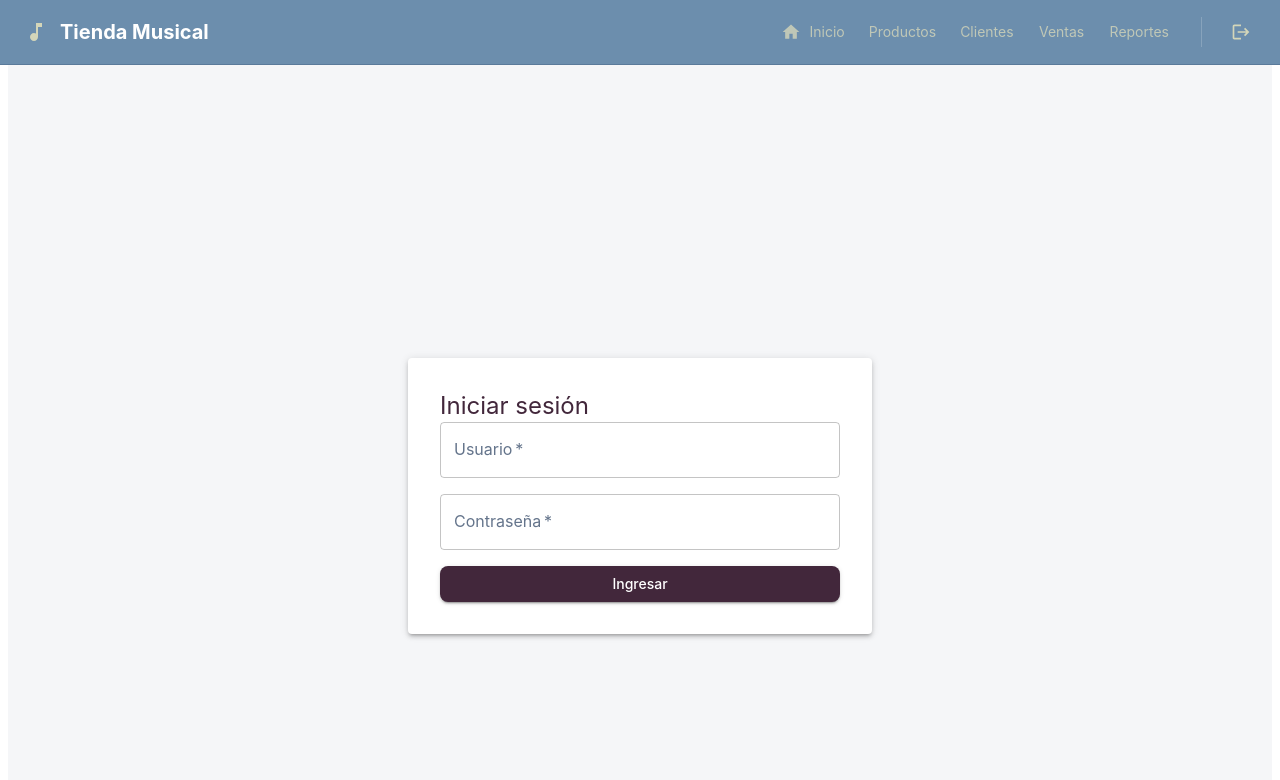
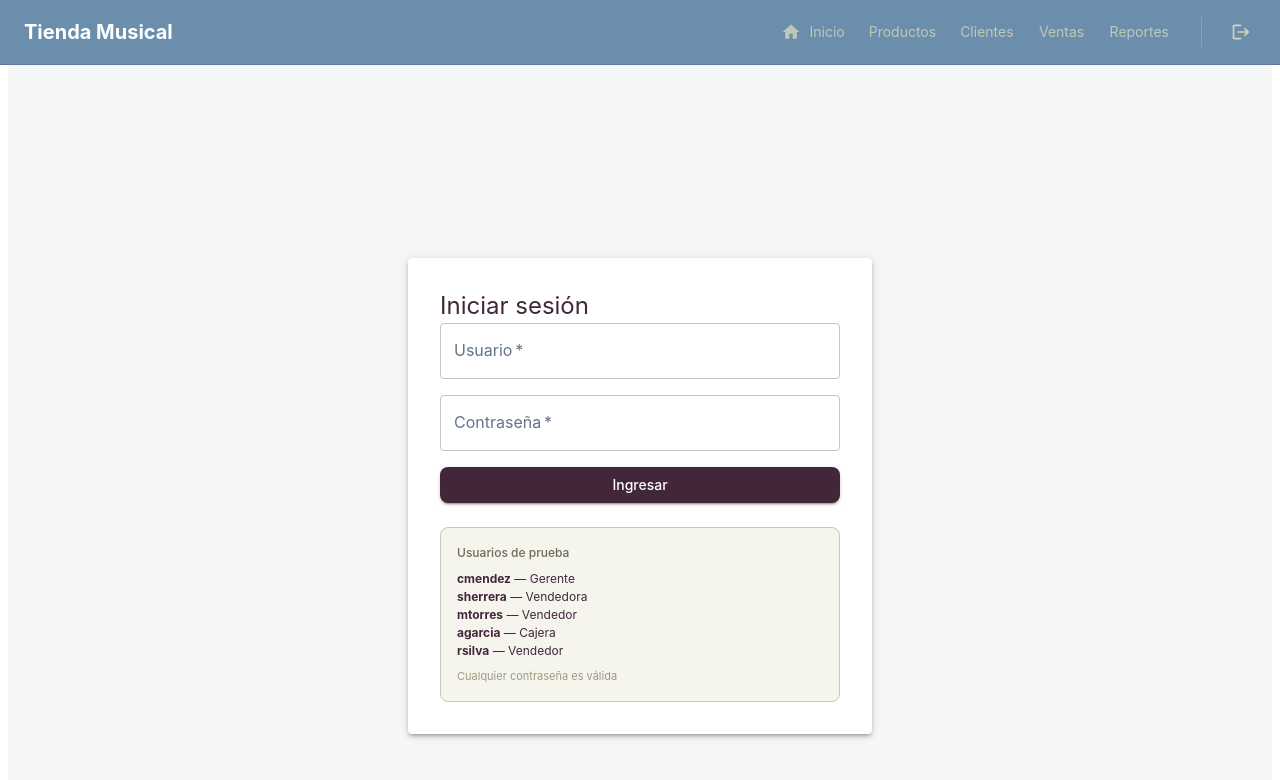
Before and after one commit to LuispeFigueroa/Proyecto2-Web, a React app in the folder frontend/: page /login in a window 1280 px wide. Shown: the top 780 px of the page. Built offline with nearby package versions, Linux system fonts and the light colour scheme; sample sign-in values are in the browser's storage; the HTML template or start-up script is replaced by a standard one.

Commit message:
ajustes de componentes para que sea responsibve

```diff
--- a/frontend/src/components/Navbar.jsx
+++ b/frontend/src/components/Navbar.jsx
@@ -1,11 +1,19 @@
-import { AppBar, Toolbar, Typography, Button, Box, IconButton, Tooltip } from '@mui/material'
+import { useState } from 'react'
+import {
+    AppBar, Toolbar, Typography, Button, Box, IconButton,
+    Tooltip, useMediaQuery, useTheme, Drawer, List,
+    ListItem, ListItemButton, ListItemText
+} from '@mui/material'
 import { Link, useLocation, useNavigate } from 'react-router-dom'
 import HomeIcon from '@mui/icons-material/Home'
 import LogoutIcon from '@mui/icons-material/Logout'
-import MusicNoteIcon from '@mui/icons-material/MusicNote'
+import MenuIcon from '@mui/icons-material/Menu'
 import { useAuth } from '../context/AuthContext'
 
 export default function Navbar() {
+    const theme = useTheme()
+    const isMobile = useMediaQuery(theme.breakpoints.down('md'))
+    const [drawerOpen, setDrawerOpen] = useState(false)
     const location = useLocation()
     const navigate = useNavigate()
     const { user, logout } = useAuth()
@@ -26,17 +34,38 @@ export default function Navbar() {
     return (
         <AppBar position="fixed" sx={{ bgcolor: '#6C8EAD', borderBottom: '1px solid #5a7a9a', boxShadow: 'none' }}>
             <Toolbar>
-                <Box
-                    component={Link}
-                    to="/"
-                    sx={{ display: 'flex', alignItems: 'center', gap: 1, textDecoration: 'none', flexGrow: 1 }}
-                >
-                    <MusicNoteIcon sx={{ color: '#D4D6B9', mr: 0.5 }} />
+                <Box component={Link} to="/"
+                    sx={{ display: 'flex', alignItems: 'center', gap: 1, textDecoration: 'none', flexGrow: 1 }}>
                     <Typography variant="h6" sx={{ color: '#ffffff', fontWeight: 700 }}>
                         Tienda Musical
                     </Typography>
                 </Box>
 
+                {isMobile ? (
+                    <>
+                        <IconButton onClick={() => setDrawerOpen(true)} sx={{ color: '#ffffff' }}>
+                            <MenuIcon />
+                        </IconButton>
+                        <Drawer anchor="right" open={drawerOpen} onClose={() => setDrawerOpen(false)}>
+                            <List sx={{ width: 220, pt: 2 }}>
+                                {links.map(link => (
+                                    <ListItem key={link.to} disablePadding>
+                                        <ListItemButton component={Link} to={link.to} onClick={() => setDrawerOpen(false)}>
+                                            <ListItemText primary={link.label} />
+                                        </ListItemButton>
+                                    </ListItem>
+                                ))}
+                                {user && (
+                                    <ListItem disablePadding>
+                                        <ListItemButton onClick={handleLogout}>
+                                            <ListItemText primary="Cerrar sesión" />
+                                        </ListItemButton>
+                                    </ListItem>
+                                )}
+                            </List>
+                        </Drawer>
+                    </>
+                ) : (
                     <Box sx={{ display: 'flex', gap: 1, alignItems: 'center' }}>
                         {links.map(link => (
                             <Button
@@ -54,7 +83,6 @@ export default function Navbar() {
                                 {link.label}
                             </Button>
                         ))}
-
                         {user && (
                             <Box sx={{ display: 'flex', alignItems: 'center', gap: 1, ml: 2, pl: 2, borderLeft: '1px solid #ffffff30' }}>
                                 <Typography sx={{ color: '#D4D6B9', fontSize: 13 }}>
@@ -68,6 +96,7 @@ export default function Navbar() {
                             </Box>
                         )}
                     </Box>
+                )}
             </Toolbar>
         </AppBar>
     )
--- a/frontend/src/pages/Clientes.jsx
+++ b/frontend/src/pages/Clientes.jsx
@@ -94,7 +94,7 @@ export default function Clientes() {
                 </Button>
             </Box>
 
-            <TableContainer component={Paper} elevation={0} sx={{ border: '1px solid', borderColor: 'divider', borderRadius: 2 }}>
+            <TableContainer component={Paper} elevation={0} sx={{ border: '1px solid', borderColor: 'divider', borderRadius: 3, overflowX: 'auto' }}>
                 <Table>
                     <TableHead>
                         <TableRow>
--- a/frontend/src/pages/Home.jsx
+++ b/frontend/src/pages/Home.jsx
@@ -68,7 +68,7 @@ export default function Home() {
             {/* Botones de acción */}
             <Grid container spacing={2} sx={{ mb: 4 }}>
                 {actions.map(action => (
-                    <Grid item xs={4} key={action.label}>
+                    <Grid item xs={12} sm={4} key={action.label}>
                         <Paper
                             onClick={() => navigate(action.path)}
                             elevation={0}
@@ -123,7 +123,7 @@ export default function Home() {
                 </Typography>
             </Box>
 
-            <TableContainer component={Paper} elevation={0} sx={{ border: '1px solid', borderColor: 'divider', borderRadius: 2 }}>
+            <TableContainer component={Paper} elevation={0} sx={{ border: '1px solid', borderColor: 'divider', borderRadius: 3, overflowX: 'auto' }}>
                 <Table size="small">
                     <TableHead>
                         <TableRow>
--- a/frontend/src/pages/Login.jsx
+++ b/frontend/src/pages/Login.jsx
@@ -52,6 +52,25 @@ export default function Login() {
                         {loading ? 'Ingresando...' : 'Ingresar'}
                     </Button>
                 </Box>
+                <Box sx={{ mt: 3, p: 2, bgcolor: '#f5f5ee', borderRadius: 2, border: '1px solid #c8cab0' }}>
+                    <Typography sx={{ fontSize: 12, color: '#6b6b55', fontWeight: 500, mb: 1 }}>
+                        Usuarios de prueba
+                    </Typography>
+                    {[
+                        { user: 'cmendez', cargo: 'Gerente' },
+                        { user: 'sherrera', cargo: 'Vendedora' },
+                        { user: 'mtorres', cargo: 'Vendedor' },
+                        { user: 'agarcia', cargo: 'Cajera' },
+                        { user: 'rsilva', cargo: 'Vendedor' },
+                    ].map(u => (
+                        <Typography key={u.user} sx={{ fontSize: 12, color: '#42273B' }}>
+                            <strong>{u.user}</strong> — {u.cargo}
+                        </Typography>
+                    ))}
+                    <Typography sx={{ fontSize: 11, color: '#9a9a80', mt: 1 }}>
+                        Cualquier contraseña es válida
+                    </Typography>
+                </Box>
             </Paper>
         </Box>
     )
--- a/frontend/src/pages/Productos.jsx
+++ b/frontend/src/pages/Productos.jsx
@@ -109,7 +109,7 @@ export default function Productos() {
             </Box>
 
             {/* Tabla */}
-            <TableContainer component={Paper} elevation={0} sx={{ border: '1px solid', borderColor: 'divider', borderRadius: 3 }}>
+            <TableContainer component={Paper} elevation={0} sx={{ border: '1px solid', borderColor: 'divider', borderRadius: 3, overflowX: 'auto' }}>
                 <Table>
                     <TableHead>
                         <TableRow>
--- a/frontend/src/pages/Reportes.jsx
+++ b/frontend/src/pages/Reportes.jsx
@@ -12,7 +12,7 @@ function TabPanel({ value, index, children }) {
 
 function ReportTable({ columns, rows, keyField }) {
     return (
-        <TableContainer component={Paper} elevation={0} sx={{ border: '1px solid', borderColor: 'divider', borderRadius: 2 }}>
+        <TableContainer component={Paper} elevation={0} sx={{ border: '1px solid', borderColor: 'divider', borderRadius: 3, overflowX: 'auto' }}>
             <Table size="small">
                 <TableHead>
                     <TableRow>
--- a/frontend/src/pages/Ventas.jsx
+++ b/frontend/src/pages/Ventas.jsx
@@ -125,7 +125,7 @@ export default function Ventas() {
                 </Button>
             </Box>
 
-            <TableContainer component={Paper} sx={{ borderRadius: 3, boxShadow: 'none', border: '1px solid #c8cab0' }}>
+            <TableContainer component={Paper} sx={{ borderRadius: 3, boxShadow: 'none', border: '1px solid #c8cab0', overflowX: 'auto' }}>
                 <Table>
                     <TableHead>
                         <TableRow>
@@ -201,7 +201,7 @@ export default function Ventas() {
                     </Box>
 
                     {items.length > 0 && (
-                        <TableContainer component={Paper} sx={{ boxShadow: 'none', border: '1px solid #e8e9d8', borderRadius: 2 }}>
+                        <TableContainer component={Paper} sx={{ boxShadow: 'none', border: '1px solid #e8e9d8', borderRadius: 3, overflowX: 'auto' }}>
                             <Table size="small">
                                 <TableHead>
                                     <TableRow>
@@ -268,7 +268,7 @@ export default function Ventas() {
                                 <Typography sx={{ fontSize: 13, color: '#6b6b55' }}>Fecha: <strong style={{ color: '#42273B' }}>{detalle.fecha}</strong></Typography>
                                 <Typography sx={{ fontSize: 13, color: '#DA7422', fontWeight: 600 }}>Total: {q(detalle.total)}</Typography>
                             </Box>
-                            <TableContainer component={Paper} sx={{ boxShadow: 'none', border: '1px solid #e8e9d8', borderRadius: 2 }}>
+                            <TableContainer component={Paper} sx={{ boxShadow: 'none', border: '1px solid #e8e9d8', borderRadius: 3, overflowX: 'auto' }}>
                                 <Table size="small">
                                     <TableHead>
                                         <TableRow>
```
Also changed, not shown: 2 other files (tests, documents, lock files or other folders). Lines whose indentation alone changed are shown as unchanged.
